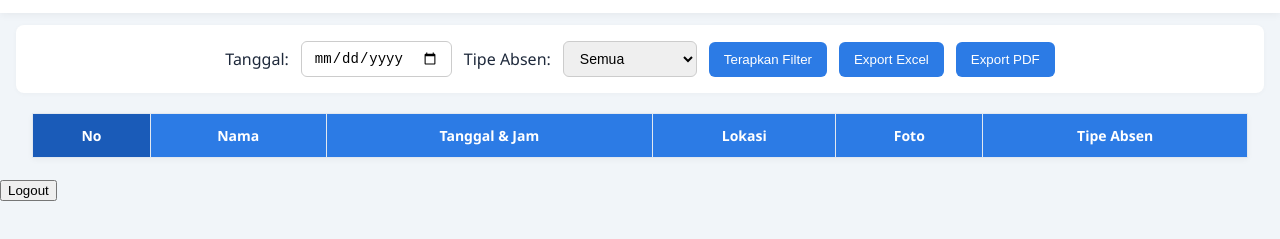
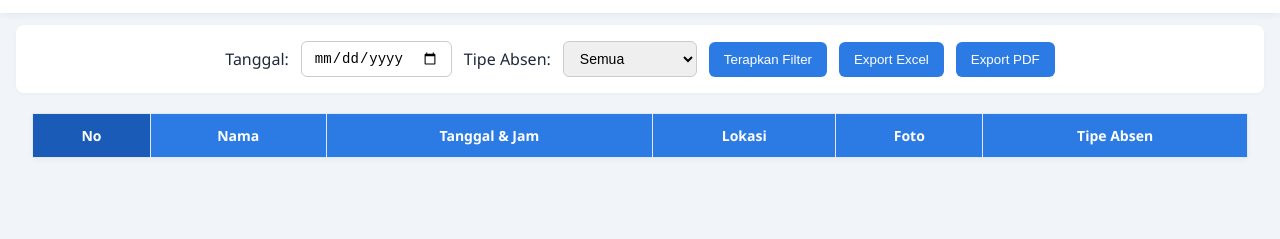
Before and after one commit to i-ledger/absensikaryawan, a website: page admin.html in a window 1280 px wide. Shown: the part 117-356 px from the top of the page. Drawn offline with nearby package versions, Linux system fonts and the light colour scheme; no server answers; sample sign-in values are in the browser's storage; a script that the page names is missing.

Commit message:
Update admin.html

```diff
--- a/admin.html
+++ b/admin.html
@@ -216,8 +216,6 @@
     <tbody></tbody>
   </table>
 
-  <button class="logout-button" onclick="logout()">Logout</button>
-
   <script src="https://cdnjs.cloudflare.com/ajax/libs/xlsx/0.17.0/xlsx.full.min.js"></script>
   <script src="https://cdnjs.cloudflare.com/ajax/libs/jspdf/2.4.0/jspdf.umd.min.js"></script>
 
```
